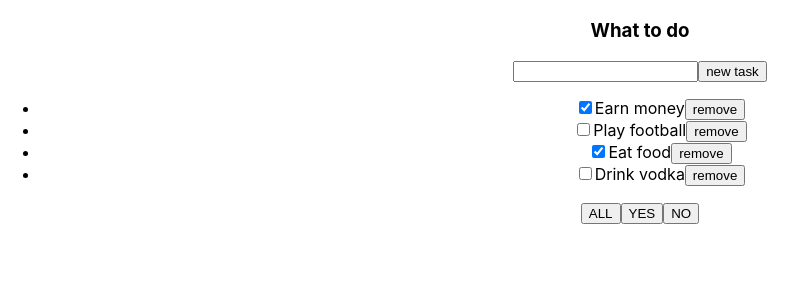
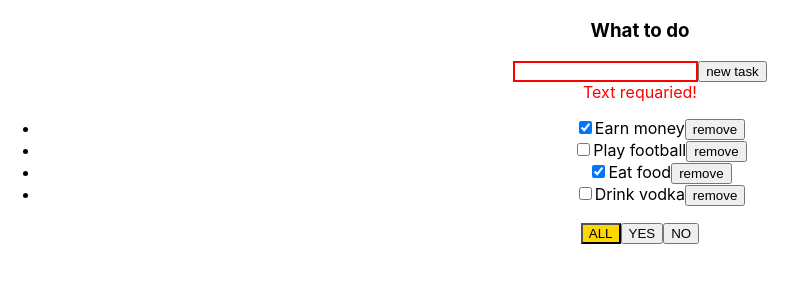
Before and after one commit to pavelminsk1979/repeatTodolist2, a React (Create React App) app: page / in a window 1280 px wide. Both pictures are taken after a click on the button "new task". Shown: the top 300 px of the page, without its empty margins (0-807 px from the left). Built offline with nearby package versions, Linux system fonts and the light colour scheme.

Commit message:
Lesson4 alert Input

```diff
--- a/src/App.tsx
+++ b/src/App.tsx
@@ -20,7 +20,7 @@ function App() {
         ]
     )
 
-    const changeChecboxTask = (idTask:string,isDone:boolean) => {
+    const changeCheckboxTask = (idTask:string,isDone:boolean) => {
         setTasks(tasks.map(el=>el.id===idTask
         ?{...el,isDone}:el))
     }
@@ -44,7 +44,8 @@ function App() {
     return (
         <div className="App">
             <Todolist
-                changeChecboxTask={changeChecboxTask}
+                filterValue={filter}
+                changeCheckboxTask={changeCheckboxTask}
                 addedTask={addedTask}
                 filterTasks={filterTasks}
                 removeTask={removeTask}
--- /dev/null
+++ b/src/Todolist.module.css
@@ -0,0 +1,11 @@
+.redInput{
+border:red  2px solid ;
+}
+
+.redAllert{
+color: red;
+}
+
+.buttonFilter{
+background-color: gold;
+}
--- a/src/Todolist.tsx
+++ b/src/Todolist.tsx
@@ -1,5 +1,6 @@
-import React, {ChangeEvent, useState} from 'react';
+import React, {ChangeEvent, KeyboardEvent, useState} from 'react';
 import {FilterType, TaskType} from "./App";
+import st from './Todolist.module.css';
 
 type TodolistType = {
     header: string
@@ -7,21 +8,29 @@ type TodolistType = {
     removeTask: (idTask: string) => void
     filterTasks: (valueButtonFilter: FilterType) => void
     addedTask: (text: string) => void
-    changeChecboxTask: (idTask: string, isDone: boolean) => void
+    changeCheckboxTask: (idTask: string, isDone: boolean) => void
+    filterValue:FilterType
 }
 
 export function Todolist(props: TodolistType) {
     const [text, setText] = useState('')
+    const [inputRed, setInputRed] = useState<string | null>(null)
 
     const inputStateForText = (event: ChangeEvent<HTMLInputElement>) => {
         setText(event.currentTarget.value)
+        setInputRed(null)
     }
 
     const addedTaskHandler = () => {
         if (text.trim() !== '') {
             props.addedTask(text.trim())
+        }else {setInputRed('Text requaried!')}
+        setText('')
+    }
+    const EnterForAddedTask = (event: KeyboardEvent<HTMLInputElement>) => {
+        if (event.key === 'Enter') {
+            addedTaskHandler()
         }
-        setText('')
     }
 
     const removeHundler = (idTask: string) => {
@@ -33,8 +42,9 @@ export function Todolist(props: TodolistType) {
     }
 
     const changeCheckboxHandler = (idTask: string, isDone: boolean) => {
-        props.changeChecboxTask(idTask, isDone)
+        props.changeCheckboxTask(idTask, isDone)
     }
+
 
     return (
         <div>
@@ -42,12 +52,15 @@ export function Todolist(props: TodolistType) {
                 <h3>{props.header}</h3>
                 <div>
                     <input
+                        className={inputRed?st.redInput:''}
+                        onKeyPress={EnterForAddedTask}
                         value={text}
                         onChange={inputStateForText}
                     />
                     <button onClick={addedTaskHandler}>
                         new task
                     </button>
+                    {inputRed&&<div className={st.redAllert}>{inputRed}</div>}
                 </div>
                 <ul>
                     {
@@ -55,9 +68,9 @@ export function Todolist(props: TodolistType) {
                             return (
                                 <li key={tsk.id}>
                                     <input
-                                        onChange={(event)=>
-                                        changeCheckboxHandler(tsk.id,
-                                            event.currentTarget.checked)}
+                                        onChange={(event) =>
+                                            changeCheckboxHandler(tsk.id,
+                                                event.currentTarget.checked)}
                                         type="checkbox"
                                         checked={tsk.isDone}
                                     />
@@ -69,9 +82,12 @@ export function Todolist(props: TodolistType) {
                     }
                 </ul>
                 <div>
-                    <button onClick={() => filterTasksHandler('all')}>ALL</button>
-                    <button onClick={() => filterTasksHandler('yes')}>YES</button>
-                    <button onClick={() => filterTasksHandler('no')}>NO</button>
+                    <button className={props.filterValue==='all'?st.buttonFilter:''}
+                        onClick={() => filterTasksHandler('all')}>ALL</button>
+                    <button className={props.filterValue==='yes'?st.buttonFilter:''}
+                        onClick={() => filterTasksHandler('yes')}>YES</button>
+                    <button className={props.filterValue==='no'?st.buttonFilter:''}
+                        onClick={() => filterTasksHandler('no')}>NO</button>
                 </div>
             </div>
         </div>
```
